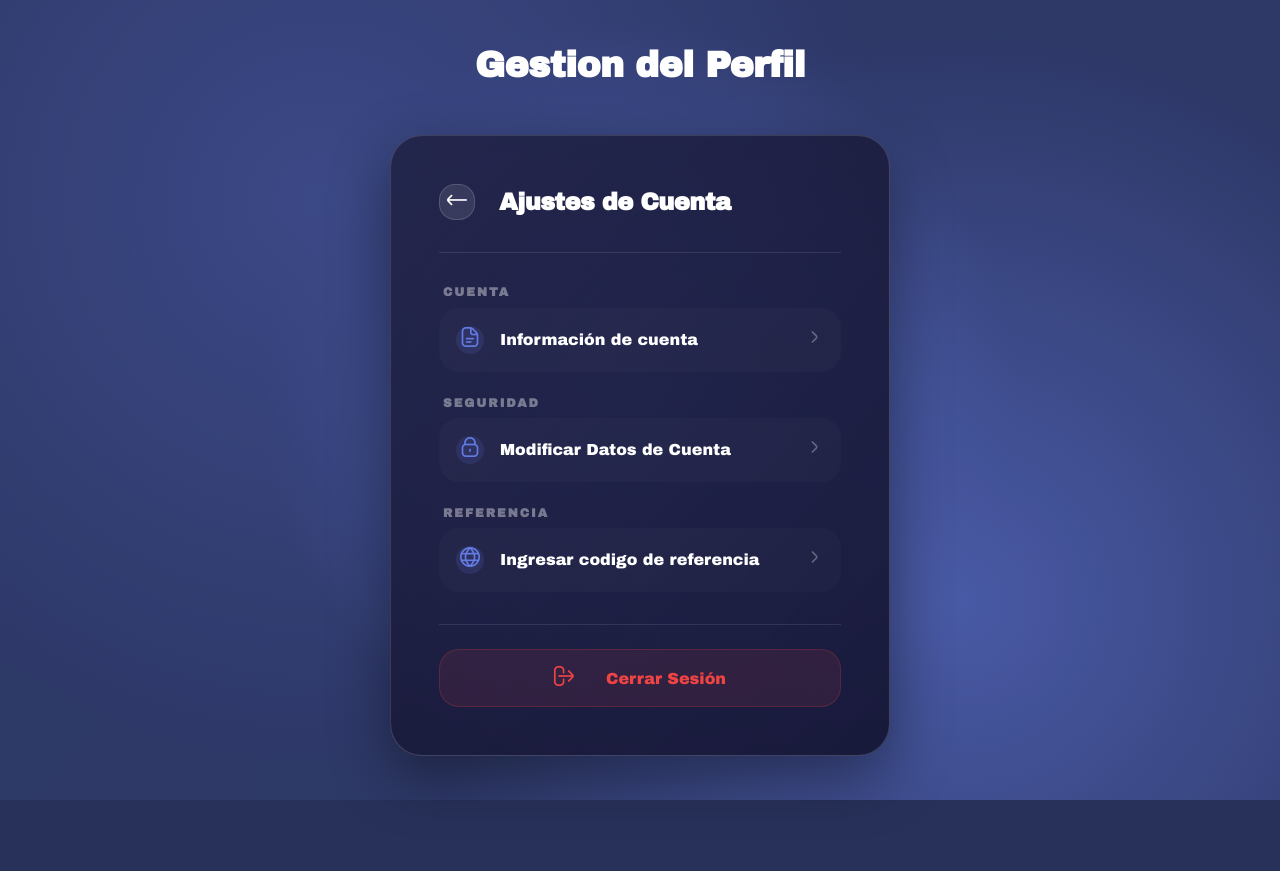
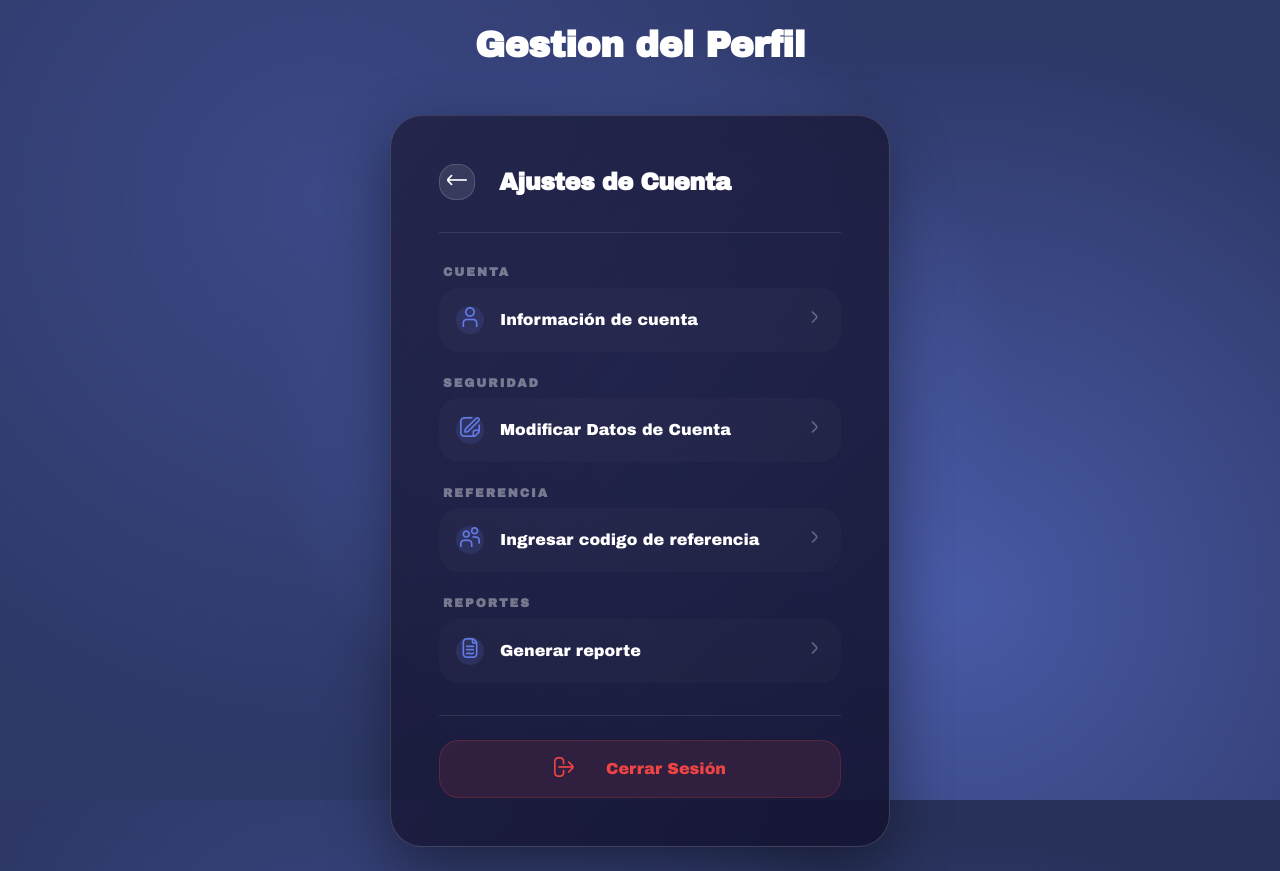
Before and after one commit to FranzFQ/hapi_page_proyect, a React (Vite) app in the folder fronted/: page /settings in a window 1280 px wide. Before the commit the page ends 800 px from the top, so only its background shows below. Built offline with nearby package versions, Linux system fonts and the light colour scheme; sample sign-in values are in the browser's storage.

Commit message:
feature: connect repoets with settings

```diff
--- a/fronted/src/pages/ReportsPage.jsx
+++ b/fronted/src/pages/ReportsPage.jsx
@@ -45,7 +45,7 @@ export default function ReportsPage() {
       <div className="reports-page-wrapper">
         <div className="reports-container">
           <div className="reports-header">
-            <button onClick={() => navigate('/home')} className="back-button" title="Volver a inicio">
+            <button onClick={() => navigate('/settings')} className="back-button" title="Volver a inicio">
               <i className="fi fi-rr-arrow-left"></i>
             </button>
             <div className="header-text">
--- a/fronted/src/pages/SettingsMenu.jsx
+++ b/fronted/src/pages/SettingsMenu.jsx
@@ -38,7 +38,7 @@ const SettingsMenu = () => {
           <ul className="settings-options-list">
             <li onClick={() => navigate("/settings/account")}>
               <div className="option-icon">
-                <i className="fi fi-rr-document"></i>
+                <i className="fi fi-rs-user"></i>
               </div>
               <span>Información de cuenta</span>
               <i className="fi fi-rr-angle-small-right"></i>
@@ -51,7 +51,7 @@ const SettingsMenu = () => {
           <ul className="settings-options-list">
             <li onClick={() => navigate("/settings/edit-profile")}>
               <div className="option-icon">
-                <i className="fi fi-rr-lock"></i>
+                <i className="fi fi-rr-edit"></i>
               </div>
               <span>Modificar Datos de Cuenta</span>
               <i className="fi fi-rr-angle-small-right"></i>
@@ -64,9 +64,22 @@ const SettingsMenu = () => {
           <ul className="settings-options-list">
             <li onClick={() => navigate("/settings/Referral")}>
               <div className="option-icon">
-                <i className="fi fi-rr-globe"></i>
+                <i className="fi fi-rs-users"></i>
               </div>
               <span>Ingresar codigo de referencia</span>
+              <i className="fi fi-rr-angle-small-right"></i>
+            </li>
+          </ul>
+        </div>
+
+        <div className="settings-section">
+          <h3 className="settings-section-title">Reportes</h3>
+          <ul className="settings-options-list">
+            <li onClick={() => navigate("/reports")}>
+              <div className="option-icon">
+                <i className="fi fi-rr-document-signed"></i>
+              </div>
+              <span>Generar reporte</span>
               <i className="fi fi-rr-angle-small-right"></i>
             </li>
           </ul>
```
